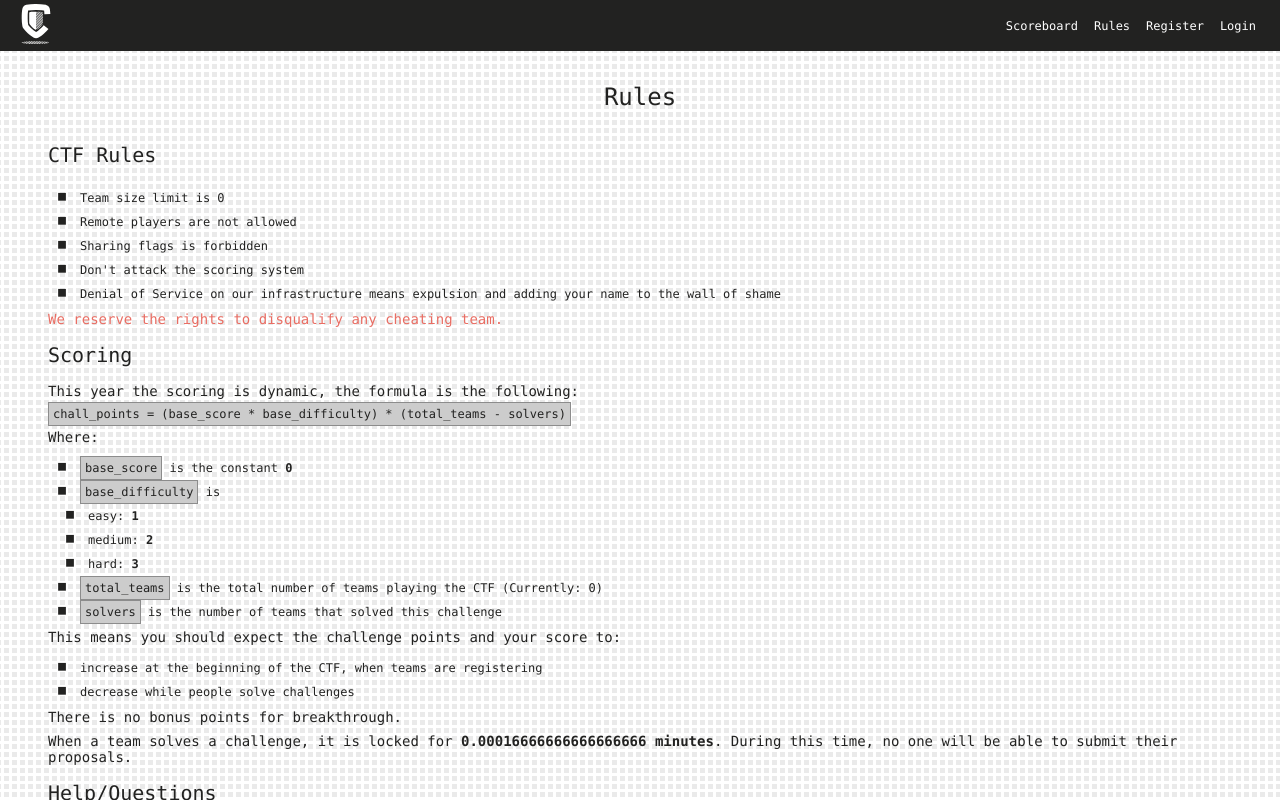
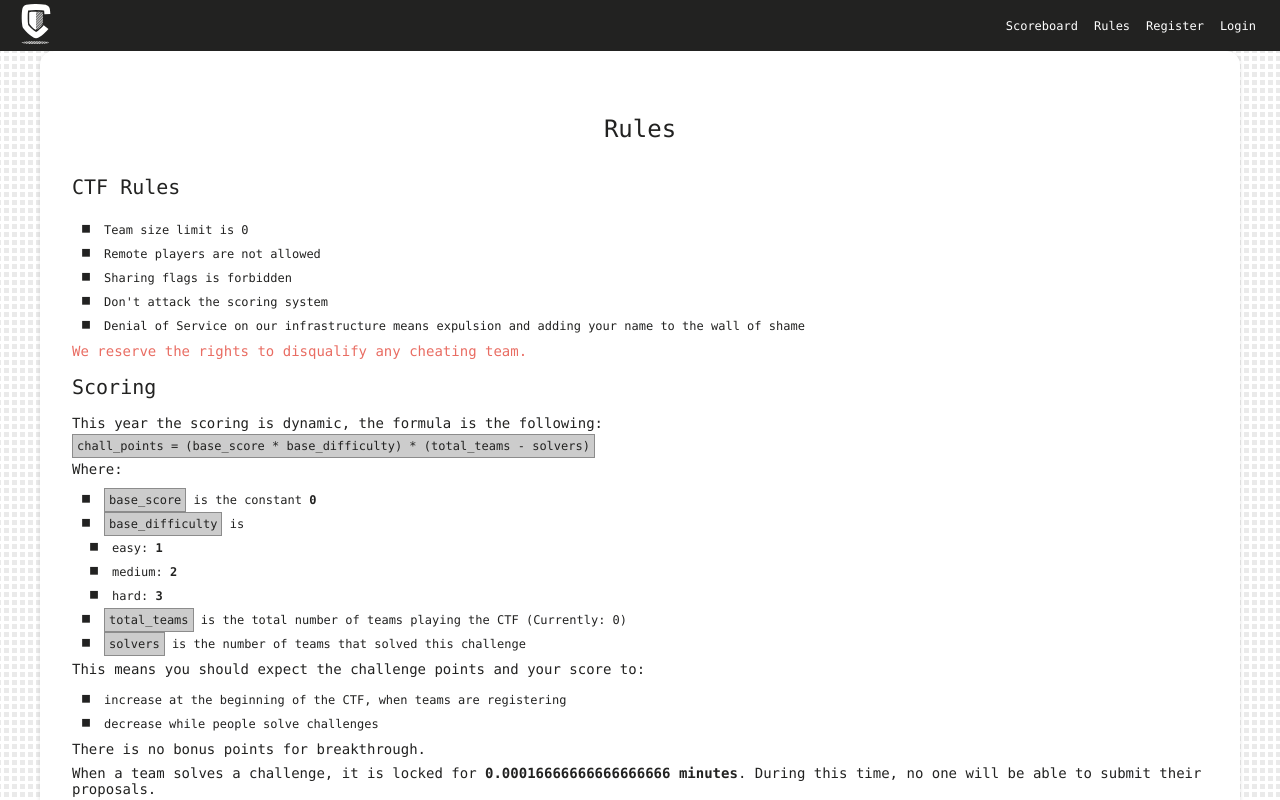
Before and after one commit to StHack/scoreboard, a React (Create React App) app in the folder client/: page /rules in a window 1280 px wide. Built offline with nearby package versions, Linux system fonts and the light colour scheme; no server answers.

Commit message:
Add background color to rules page

```diff
--- a/client/src/pages/Rules.tsx
+++ b/client/src/pages/Rules.tsx
@@ -8,7 +8,12 @@ export function Rules () {
   const { gameConfig } = useGame()
 
   return (
-    <Box m="auto" px="2" maxWidth="maximalCentered">
+    <Box m='auto' px='2'
+         maxWidth='maximalCentered'
+         backgroundColor='white'
+         borderRadius='14px'
+         padding='4'
+         boxShadow='small'>
       <ReactMarkdown
         components={ReactMarkdownRenderers}
         children={rulesMarkdown(gameConfig)}
```
